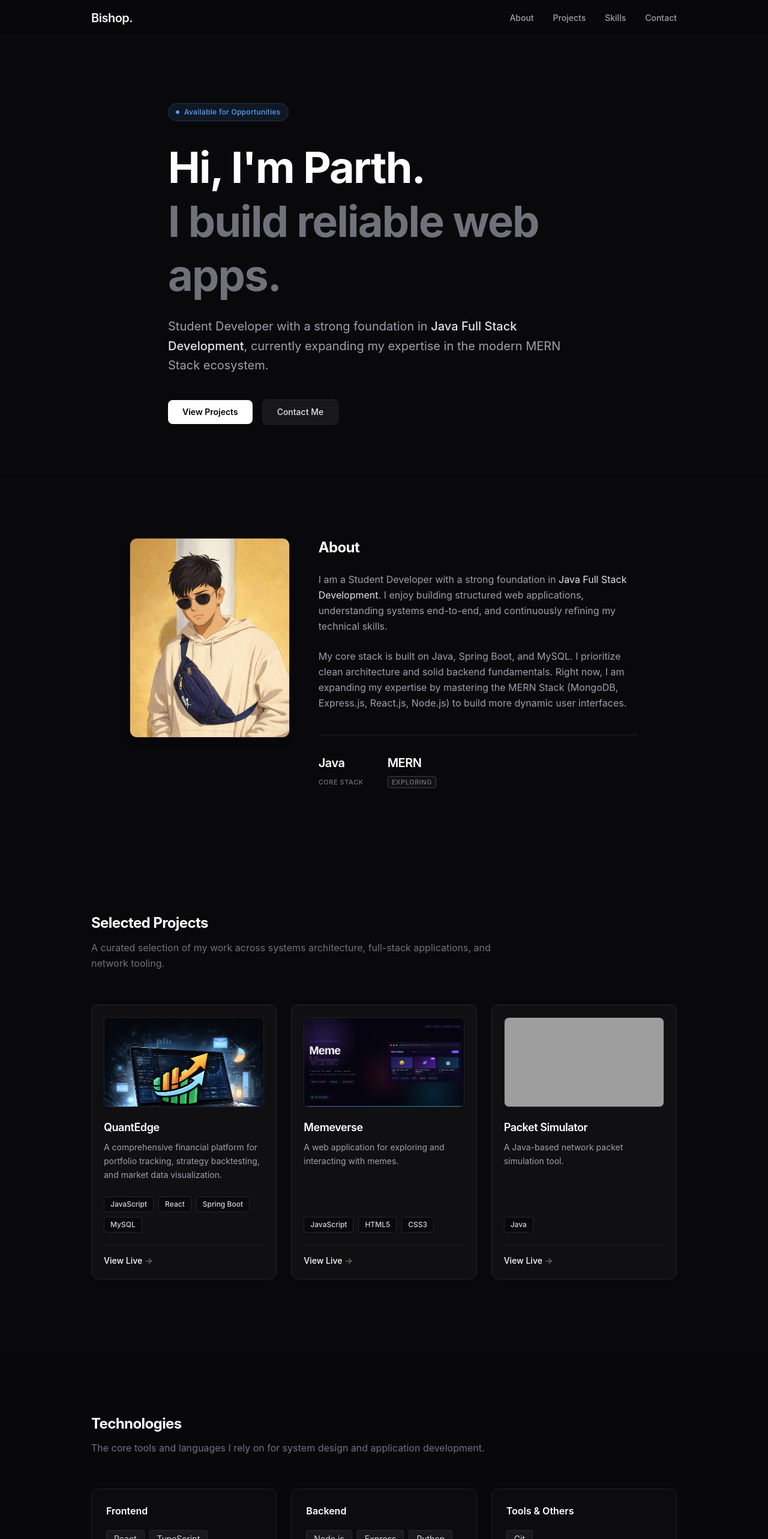
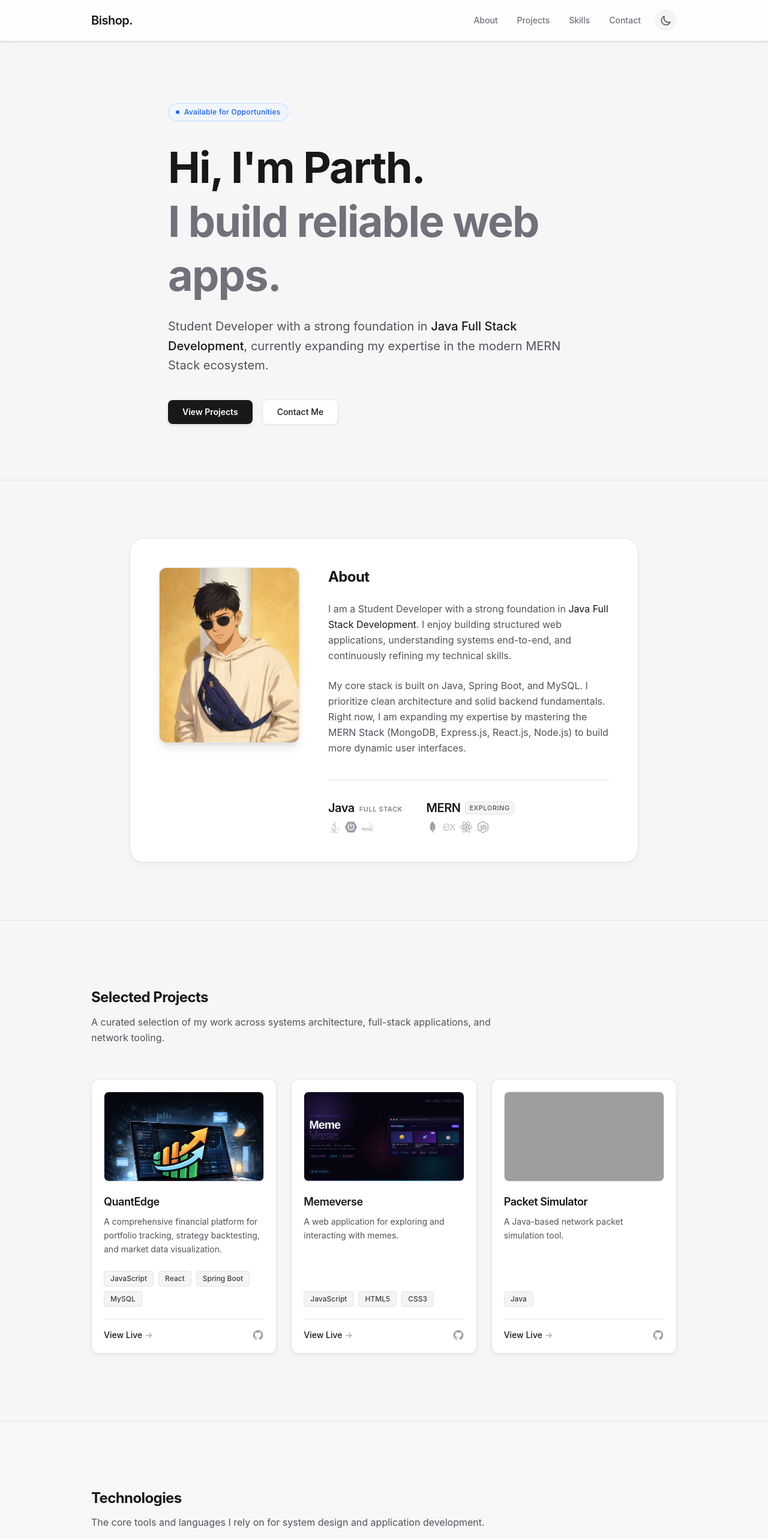
Before and after one commit to bishopcommander/Portfolio, a React app: page / in a window 1280 px wide. Shown: the top 2566 px of the page at 60% size. Built offline with nearby package versions, Linux system fonts and the light colour scheme; grey boxes are pictures that could not be loaded; the HTML template or start-up script is replaced by a standard one.

Commit message:
made few changes in ui

```diff
--- a/package.json
+++ b/package.json
@@ -12,7 +12,8 @@
   "dependencies": {
     "@tailwindcss/vite": "^4.2.2",
     "react": "^19.2.4",
-    "react-dom": "^19.2.4"
+    "react-dom": "^19.2.4",
+    "react-icons": "^5.6.0"
   },
   "devDependencies": {
     "@eslint/js": "^9.39.4",
--- a/src/App.jsx
+++ b/src/App.jsx
@@ -1,3 +1,4 @@
+import { useState, useEffect } from 'react';
 import Hero from './sections/Hero';
 import About from './sections/About';
 import Projects from './sections/Projects';
@@ -5,17 +6,60 @@ import Skills from './sections/Skills';
 import Contact from './sections/Contact';
 
 function App() {
+  const [isDark, setIsDark] = useState(true);
+
+  useEffect(() => {
+    const savedTheme = localStorage.getItem('theme');
+    const prefersDark = window.matchMedia('(prefers-color-scheme: dark)').matches;
+    if (savedTheme === 'light' || (!savedTheme && !prefersDark)) {
+      setIsDark(false);
+      document.documentElement.classList.remove('dark');
+    } else {
+      setIsDark(true);
+      document.documentElement.classList.add('dark');
+    }
+  }, []);
+
+  const toggleTheme = () => {
+    if (isDark) {
+      document.documentElement.classList.remove('dark');
+      localStorage.setItem('theme', 'light');
+      setIsDark(false);
+    } else {
+      document.documentElement.classList.add('dark');
+      localStorage.setItem('theme', 'dark');
+      setIsDark(true);
+    }
+  };
+
   return (
     <div className="min-h-screen">
-      <nav className="fixed w-full z-50 bg-[rgb(9,9,11)]/80 backdrop-blur-md border-b border-zinc-800/50 py-4">
+      <nav className="fixed w-full z-50 bg-white/80 dark:bg-[rgb(9,9,11)]/80 backdrop-blur-md border-b border-zinc-200 dark:border-zinc-800/50 py-4 shadow-sm dark:shadow-none transition-colors duration-300">
         <div className="container mx-auto px-6 flex justify-between items-center max-w-5xl">
-          <a href="#" className="text-xl font-semibold text-zinc-100 tracking-tight">Bishop.</a>
-          <ul className="hidden md:flex space-x-8 text-sm font-medium text-zinc-400">
-            <li><a href="#about" className="hover:text-zinc-100 transition-colors">About</a></li>
-            <li><a href="#projects" className="hover:text-zinc-100 transition-colors">Projects</a></li>
-            <li><a href="#skills" className="hover:text-zinc-100 transition-colors">Skills</a></li>
-            <li><a href="#contact" className="hover:text-zinc-100 transition-colors">Contact</a></li>
-          </ul>
+          <a href="#" className="text-xl font-semibold text-zinc-900 dark:text-zinc-100 tracking-tight transition-colors">Bishop.</a>
+          <div className="flex items-center gap-6">
+            <ul className="hidden md:flex space-x-8 text-sm font-medium text-zinc-500 dark:text-zinc-400">
+              <li><a href="#about" className="hover:text-zinc-900 dark:hover:text-zinc-100 transition-colors">About</a></li>
+              <li><a href="#projects" className="hover:text-zinc-900 dark:hover:text-zinc-100 transition-colors">Projects</a></li>
+              <li><a href="#skills" className="hover:text-zinc-900 dark:hover:text-zinc-100 transition-colors">Skills</a></li>
+              <li><a href="#contact" className="hover:text-zinc-900 dark:hover:text-zinc-100 transition-colors">Contact</a></li>
+            </ul>
+            <button
+              onClick={toggleTheme}
+              className="p-2 rounded-full bg-zinc-100 dark:bg-zinc-800 text-zinc-600 dark:text-zinc-400 hover:bg-zinc-200 dark:hover:bg-zinc-700 transition-colors"
+              aria-label="Toggle Theme"
+            >
+              {isDark ? (
+                <svg className="w-5 h-5" fill="none" viewBox="0 0 24 24" stroke="currentColor">
+                  <path strokeLinecap="round" strokeLinejoin="round" strokeWidth={2} d="M12 3v1m0 16v1m9-9h-1M4 12H3m15.364 6.364l-.707-.707M6.343 6.343l-.707-.707m12.728 0l-.707.707M6.343 17.657l-.707.707M16 12a4 4 0 11-8 0 4 4 0 018 0z" />
+                </svg>
+              ) : (
+                <svg className="w-5 h-5" fill="none" viewBox="0 0 24 24" stroke="currentColor">
+                  <path strokeLinecap="round" strokeLinejoin="round" strokeWidth={2} d="M20.354 15.354A9 9 0 018.646 3.646 9.003 9.003 0 0012 21a9.003 9.003 0 008.354-5.646z" />
+                </svg>
+              )}
+            </button>
+          </div>
         </div>
       </nav>
       <main>
@@ -25,7 +69,7 @@ function App() {
         <Skills />
         <Contact />
       </main>
-      <footer className="py-8 text-center text-zinc-500 text-sm border-t border-zinc-800/50">
+      <footer className="py-8 text-center text-zinc-500 text-sm border-t border-zinc-200 dark:border-zinc-800/50 transition-colors duration-300">
         <p>© {new Date().getFullYear()} Bishop. Built with React & Tailwind.</p>
       </footer>
     </div>
--- a/src/data/projects.js
+++ b/src/data/projects.js
@@ -5,6 +5,7 @@ export const projects = [
     description: "A comprehensive financial platform for portfolio tracking, strategy backtesting, and market data visualization.",
     techStack: ["JavaScript", "React", "Spring Boot", "MySQL"],
     link: "https://quant-edge-virid.vercel.app",
+    github: "https://github.com/bishopcommander/QuantEdge",
     image: "/quantedge.png"
   },
   {
@@ -13,6 +14,7 @@ export const projects = [
     description: "A web application for exploring and interacting with memes.",
     techStack: ["JavaScript", "HTML5", "CSS3"],
     link: "https://memeverse-five.vercel.app/",
+    github: "https://github.com/bishopcommander/memeverse",
     image: "/memeverse.png"
   },
   {
@@ -21,6 +23,7 @@ export const projects = [
     description: "A Java-based network packet simulation tool.",
     techStack: ["Java"],
     link: "https://github.com/bishopcommander/packetsimulator",
+    github: "https://github.com/bishopcommander/packetsimulator",
     image: "/packetsimulator.png"
   }
 ];
--- a/src/index.css
+++ b/src/index.css
@@ -1,10 +1,12 @@
 @import "tailwindcss";
+
+@custom-variant dark (&:is(.dark *));
 
 @layer base {
   html {
     scroll-behavior: smooth;
   }
   body {
-    @apply bg-[rgb(9,9,11)] text-zinc-300 font-sans antialiased selection:bg-blue-500/30;
+    @apply bg-zinc-100/80 text-zinc-900 dark:bg-[rgb(9,9,11)] dark:text-zinc-300 font-sans antialiased selection:bg-blue-500/30 transition-colors duration-300;
   }
 }
--- a/src/sections/About.jsx
+++ b/src/sections/About.jsx
@@ -1,32 +1,52 @@
+import { FaJava } from "react-icons/fa";
+import { SiSpringboot, SiMysql, SiReact, SiNodedotjs, SiExpress, SiMongodb } from "react-icons/si";
+
 export default function About() {
   return (
-    <section id="about" className="py-24 border-t border-zinc-900/50">
+    <section id="about" className="py-24 border-t border-zinc-200 dark:border-zinc-900/50 transition-colors duration-300">
       <div className="container mx-auto px-6 max-w-4xl">
+        <div className="bg-white dark:bg-zinc-900/40 border border-zinc-200 dark:border-zinc-800/80 rounded-3xl p-8 md:p-12 shadow-md shadow-zinc-200/50 dark:shadow-none transition-all duration-300">
           <div className="flex flex-col md:flex-row gap-12 items-center md:items-start">
             <div className="w-full md:w-1/3">
-            <div className="aspect-[4/5] rounded-xl border border-zinc-800 overflow-hidden relative shadow-lg">
+              <div className="aspect-[4/5] rounded-xl border border-zinc-200 dark:border-zinc-800 overflow-hidden relative shadow-lg transition-colors">
                  <img src="/profile.png" alt="About Me" className="w-full h-full object-cover object-top" />
               </div>
             </div>
             <div className="w-full md:w-2/3">
-            <h2 className="text-2xl font-bold mb-6 text-white tracking-tight">About</h2>
-            <div className="space-y-6 text-zinc-400 text-base leading-relaxed">
+              <h2 className="text-2xl font-bold mb-6 text-zinc-900 dark:text-white tracking-tight transition-colors">About</h2>
+              <div className="space-y-6 text-zinc-600 dark:text-zinc-400 text-base leading-relaxed transition-colors">
                 <p>
-                I am a Student Developer with a strong foundation in <span className="text-zinc-200">Java Full Stack Development</span>. I enjoy building structured web applications, understanding systems end-to-end, and continuously refining my technical skills.
+                  I am a Student Developer with a strong foundation in <span className="text-zinc-900 dark:text-zinc-200 transition-colors">Java Full Stack Development</span>. I enjoy building structured web applications, understanding systems end-to-end, and continuously refining my technical skills.
                 </p>
                 <p>
                   My core stack is built on Java, Spring Boot, and MySQL. I prioritize clean architecture and solid backend fundamentals. Right now, I am expanding my expertise by mastering the MERN Stack (MongoDB, Express.js, React.js, Node.js) to build more dynamic user interfaces.
                 </p>
               </div>
 
-            <div className="flex gap-10 mt-10 border-t border-zinc-800/60 pt-8">
+              <div className="flex flex-wrap gap-10 mt-10 border-t border-zinc-200 dark:border-zinc-800/60 pt-8 transition-colors">
                 <div>
-                <span className="block text-xl font-semibold text-white mb-1 tracking-tight">Java</span>
-                <span className="text-[11px] text-zinc-500 font-medium tracking-wider uppercase">Core Stack</span>
+                  <div className="flex items-center gap-2 mb-2">
+                    <span className="block text-xl font-semibold text-zinc-900 dark:text-white tracking-tight transition-colors">Java</span>
+                    <span className="text-[11px] text-zinc-500 font-medium tracking-wider uppercase mt-1">Full Stack</span>
+                  </div>
+                  <div className="flex gap-2 text-zinc-400 dark:text-zinc-500">
+                    <FaJava className="w-5 h-5 hover:text-zinc-900 dark:hover:text-white transition-colors" title="Java" />
+                    <SiSpringboot className="w-5 h-5 hover:text-green-500 transition-colors" title="Spring Boot" />
+                    <SiMysql className="w-5 h-5 hover:text-blue-500 transition-colors" title="MySQL" />
+                  </div>
                 </div>
                 <div>
-                <span className="block text-xl font-semibold text-white mb-1 tracking-tight">MERN</span>
-                <span className="text-[11px] text-zinc-500 font-medium tracking-wider border px-1.5 py-0.5 rounded border-zinc-700 bg-zinc-800/30 uppercase">Exploring</span>
+                  <div className="flex items-center gap-2 mb-2">
+                    <span className="block text-xl font-semibold text-zinc-900 dark:text-white tracking-tight transition-colors">MERN</span>
+                    <span className="text-[11px] text-zinc-600 dark:text-zinc-500 font-medium tracking-wider border px-1.5 py-0.5 rounded border-zinc-200 dark:border-zinc-700 bg-zinc-100 dark:bg-zinc-800/30 uppercase transition-colors">Exploring</span>
+                  </div>
+                  <div className="flex gap-2 text-zinc-400 dark:text-zinc-500">
+                    <SiMongodb className="w-5 h-5 hover:text-green-500 transition-colors" title="MongoDB" />
+                    <SiExpress className="w-5 h-5 hover:text-zinc-900 dark:hover:text-white transition-colors" title="Express.js" />
+                    <SiReact className="w-5 h-5 hover:text-blue-400 transition-colors" title="React" />
+                    <SiNodedotjs className="w-5 h-5 hover:text-green-600 transition-colors" title="Node.js" />
+                  </div>
+                </div>
               </div>
             </div>
           </div>
--- a/src/sections/Hero.jsx
+++ b/src/sections/Hero.jsx
@@ -2,23 +2,23 @@ export default function Hero() {
   return (
     <section id="home" className="min-h-screen flex flex-col justify-center relative pt-20">
       <div className="container mx-auto px-6 max-w-3xl z-10 mt-16 md:mt-0 text-center md:text-left">
-        <div className="inline-flex items-center gap-2 px-3 py-1.5 mb-8 text-xs font-medium text-blue-400 bg-blue-400/10 rounded-full border border-blue-400/20 tracking-wide">
-          <span className="w-1.5 h-1.5 rounded-full bg-blue-400 animate-pulse"></span>
+        <div className="inline-flex items-center gap-2 px-3 py-1.5 mb-8 text-xs font-medium text-blue-600 dark:text-blue-400 bg-blue-50 dark:bg-blue-400/10 rounded-full border border-blue-200 dark:border-blue-400/20 tracking-wide transition-colors">
+          <span className="w-1.5 h-1.5 rounded-full bg-blue-600 dark:bg-blue-400 animate-pulse"></span>
           Available for Opportunities
         </div>
-        <h1 className="text-5xl md:text-7xl font-bold mb-6 tracking-tight text-white leading-tight">
+        <h1 className="text-5xl md:text-7xl font-bold mb-6 tracking-tight text-zinc-900 dark:text-white leading-tight transition-colors">
           Hi, I'm Parth. <br />
           <span className="text-zinc-500">I build reliable web apps.</span>
         </h1>
-        <p className="text-lg md:text-xl text-zinc-400 mb-10 max-w-2xl font-normal leading-relaxed md:mx-0 mx-auto">
-          Student Developer with a strong foundation in <span className="text-zinc-200 font-medium">Java Full Stack Development</span>, currently expanding my expertise in the modern MERN Stack ecosystem.
+        <p className="text-lg md:text-xl text-zinc-600 dark:text-zinc-400 mb-10 max-w-2xl font-normal leading-relaxed md:mx-0 mx-auto transition-colors">
+          Student Developer with a strong foundation in <span className="text-zinc-900 dark:text-zinc-200 font-medium transition-colors">Java Full Stack Development</span>, currently expanding my expertise in the modern MERN Stack ecosystem.
         </p>
 
         <div className="flex flex-col sm:flex-row items-center justify-center md:justify-start gap-4">
-          <a href="#projects" className="w-full sm:w-auto px-6 py-2.5 bg-white text-black text-sm rounded-lg font-semibold hover:bg-zinc-200 transition-colors">
+          <a href="#projects" className="w-full sm:w-auto px-6 py-2.5 bg-zinc-900 text-white dark:bg-white dark:text-black text-sm rounded-lg font-semibold hover:bg-zinc-800 dark:hover:bg-zinc-200 shadow-md shadow-zinc-300/50 dark:shadow-none hover:shadow-lg dark:hover:shadow-none transition-all">
             View Projects
           </a>
-          <a href="#contact" className="w-full sm:w-auto px-6 py-2.5 bg-zinc-900 text-zinc-200 text-sm rounded-lg font-medium border border-zinc-800 hover:bg-zinc-800 hover:text-white transition-colors">
+          <a href="#contact" className="w-full sm:w-auto px-6 py-2.5 bg-white text-zinc-900 dark:bg-zinc-900 dark:text-zinc-200 text-sm rounded-lg font-medium border border-zinc-200 dark:border-zinc-800 hover:bg-zinc-50 dark:hover:bg-zinc-800 hover:text-zinc-900 dark:hover:text-white shadow-sm shadow-zinc-200/50 dark:shadow-none hover:shadow-md dark:hover:shadow-none transition-all">
             Contact Me
           </a>
         </div>
--- a/src/sections/Projects.jsx
+++ b/src/sections/Projects.jsx
@@ -2,31 +2,31 @@ import { projects } from '../data/projects';
 
 export default function Projects() {
   return (
-    <section id="projects" className="py-28 border-t border-zinc-900/50">
+    <section id="projects" className="py-28 border-t border-zinc-200 dark:border-zinc-900/50 transition-colors duration-300">
       <div className="container mx-auto px-6 max-w-5xl">
         <div className="mb-14">
-          <h2 className="text-2xl font-bold mb-3 text-white tracking-tight">Selected Projects</h2>
-          <p className="text-zinc-500 text-base max-w-2xl leading-relaxed">
+          <h2 className="text-2xl font-bold mb-3 text-zinc-900 dark:text-white tracking-tight transition-colors">Selected Projects</h2>
+          <p className="text-zinc-600 dark:text-zinc-500 text-base max-w-2xl leading-relaxed transition-colors">
             A curated selection of my work across systems architecture, full-stack applications, and network tooling.
           </p>
         </div>
 
         <div className="grid grid-cols-1 md:grid-cols-2 lg:grid-cols-3 gap-6">
           {projects.map((project) => (
-            <div key={project.id} className="group bg-zinc-900/50 border border-zinc-800 rounded-xl p-5 hover:bg-zinc-800/50 hover:border-zinc-700 transition-all duration-200 flex flex-col h-full">
-              <div className="aspect-video rounded-lg bg-zinc-950 mb-5 overflow-hidden border border-zinc-800/80">
+            <div key={project.id} className="group bg-white dark:bg-zinc-900/50 border border-zinc-200 dark:border-zinc-800 rounded-xl p-5 hover:border-zinc-300 dark:hover:border-zinc-700 hover:-translate-y-1 transition-all duration-300 flex flex-col h-full shadow-md shadow-zinc-200/50 hover:shadow-xl hover:shadow-zinc-200/60 dark:shadow-none dark:hover:shadow-none">
+              <div className="aspect-video rounded-lg bg-zinc-100 dark:bg-zinc-950 mb-5 overflow-hidden border border-zinc-200 dark:border-zinc-800/80 transition-colors">
                  {project.image ? (
                    <img src={project.image} alt={project.title} className="w-full h-full object-cover object-top" />
                  ) : (
-                   <div className="w-full h-full flex items-center justify-center text-zinc-700 text-sm">Preview Unavailable</div>
+                   <div className="w-full h-full flex items-center justify-center text-zinc-500 dark:text-zinc-700 text-sm transition-colors">Preview Unavailable</div>
                  )}
               </div>
 
               <div className="flex-grow">
                 <div className="flex justify-between items-start mb-2">
-                  <h3 className="text-lg font-semibold text-white tracking-tight">{project.title}</h3>
+                  <h3 className="text-lg font-semibold text-zinc-900 dark:text-white tracking-tight transition-colors">{project.title}</h3>
                 </div>
-                <p className="text-zinc-400 text-sm mb-6 leading-relaxed line-clamp-3">
+                <p className="text-zinc-600 dark:text-zinc-400 text-sm mb-6 leading-relaxed line-clamp-3 transition-colors">
                   {project.description}
                 </p>
               </div>
@@ -34,15 +34,22 @@ export default function Projects() {
               <div className="mt-auto">
                 <div className="flex flex-wrap gap-2 mb-5">
                   {project.techStack.map((tech) => (
-                     <span key={tech} className="px-2.5 py-1 text-xs font-medium bg-zinc-950 border border-zinc-800 rounded text-zinc-300">
+                     <span key={tech} className="px-2.5 py-1 text-xs font-medium bg-zinc-100 dark:bg-zinc-950 border border-zinc-200 dark:border-zinc-800 rounded text-zinc-700 dark:text-zinc-300 transition-colors">
                       {tech}
                     </span>
                   ))}
                 </div>
-                <div className="border-t border-zinc-800/60 pt-4 flex items-center justify-between">
-                  <a href={project.link} target="_blank" rel="noopener noreferrer" className="inline-flex items-center text-sm font-medium text-white hover:text-blue-400 transition-colors">
-                    View Live <span className="ml-1 text-zinc-500 group-hover:text-blue-400 group-hover:translate-x-0.5 transition-all">→</span>
+                <div className="border-t border-zinc-200 dark:border-zinc-800/60 pt-4 flex items-center justify-between transition-colors">
+                  <a href={project.link} target="_blank" rel="noopener noreferrer" className="inline-flex items-center text-sm font-medium text-zinc-900 dark:text-white hover:text-blue-500 dark:hover:text-blue-400 transition-colors">
+                    View Live <span className="ml-1 text-zinc-400 dark:text-zinc-500 group-hover:text-blue-500 dark:group-hover:text-blue-400 group-hover:translate-x-0.5 transition-all">→</span>
                   </a>
+                  {project.github && (
+                    <a href={project.github} target="_blank" rel="noopener noreferrer" className="inline-flex items-center text-zinc-400 dark:text-zinc-500 hover:text-zinc-900 dark:hover:text-white transition-colors" aria-label="GitHub Repository">
+                      <svg className="w-5 h-5" fill="currentColor" viewBox="0 0 24 24" aria-hidden="true">
+                        <path fillRule="evenodd" d="M12 2C6.477 2 2 6.484 2 12.017c0 4.425 2.865 8.18 6.839 9.504.5.092.682-.217.682-.483 0-.237-.008-.868-.013-1.703-2.782.605-3.369-1.343-3.369-1.343-.454-1.158-1.11-1.466-1.11-1.466-.908-.62.069-.608.069-.608 1.003.07 1.531 1.032 1.531 1.032.892 1.53 2.341 1.088 2.91.832.092-.647.35-1.088.636-1.338-2.22-.253-4.555-1.113-4.555-4.951 0-1.093.39-1.988 1.029-2.688-.103-.253-.446-1.272.098-2.65 0 0 .84-.27 2.75 1.026A9.564 9.564 0 0112 6.844c.85.004 1.705.115 2.504.337 1.909-1.296 2.747-1.027 2.747-1.027.546 1.379.202 2.398.1 2.651.64.7 1.028 1.595 1.028 2.688 0 3.848-2.339 4.695-4.566 4.943.359.309.678.92.678 1.855 0 1.338-.012 2.419-.012 2.747 0 .268.18.58.688.482A10.019 10.019 0 0022 12.017C22 6.484 17.522 2 12 2z" clipRule="evenodd" />
+                      </svg>
+                    </a>
+                  )}
                 </div>
               </div>
             </div>
--- a/src/sections/Skills.jsx
+++ b/src/sections/Skills.jsx
@@ -1,40 +1,63 @@
+import {
+  SiReact, SiTypescript, SiTailwindcss, SiNextdotjs, SiVuedotjs, SiFramer,
+  SiNodedotjs, SiExpress, SiPython, SiPostgresql, SiMongodb, SiGraphql,
+  SiGit
+} from "react-icons/si";
+
 const skillGroups = [
   {
     title: "Frontend",
-    skills: ["React", "TypeScript", "Tailwind CSS", "Next.js", "Vue.js", "Framer Motion"],
+    skills: [
+      { name: "React", Icon: SiReact },
+      { name: "TypeScript", Icon: SiTypescript },
+      { name: "Tailwind CSS", Icon: SiTailwindcss },
+      { name: "Next.js", Icon: SiNextdotjs },
+      { name: "Vue.js", Icon: SiVuedotjs },
+      { name: "Framer Motion", Icon: SiFramer }
+    ],
   },
   {
     title: "Backend",
-    skills: ["Node.js", "Express", "Python", "PostgreSQL", "MongoDB", "GraphQL"],
+    skills: [
+      { name: "Node.js", Icon: SiNodedotjs },
+      { name: "Express", Icon: SiExpress },
+      { name: "Python", Icon: SiPython },
+      { name: "PostgreSQL", Icon: SiPostgresql },
+      { name: "MongoDB", Icon: SiMongodb },
+      { name: "GraphQL", Icon: SiGraphql }
+    ],
   },
   {
     title: "Tools & Others",
-    skills: ["Git"],
+    skills: [
+      { name: "Git", Icon: SiGit }
+    ],
   }
 ];
 
 export default function Skills() {
   return (
-    <section id="skills" className="py-28 border-t border-zinc-900/50 bg-zinc-950/20">
+    <section id="skills" className="py-28 border-t border-zinc-200 dark:border-zinc-900/50 bg-zinc-50/50 dark:bg-zinc-950/20 transition-colors duration-300">
       <div className="container mx-auto px-6 max-w-5xl">
         <div className="mb-14">
-          <h2 className="text-2xl font-bold mb-3 text-white tracking-tight">Technologies</h2>
-          <p className="text-zinc-500 text-base max-w-2xl">
+          <h2 className="text-2xl font-bold mb-3 text-zinc-900 dark:text-white tracking-tight transition-colors">Technologies</h2>
+          <p className="text-zinc-600 dark:text-zinc-500 text-base max-w-2xl transition-colors">
             The core tools and languages I rely on for system design and application development.
           </p>
         </div>
 
         <div className="grid md:grid-cols-3 gap-6">
           {skillGroups.map((group) => (
-            <div key={group.title} className="bg-zinc-900/30 border border-zinc-800/80 rounded-xl p-6 hover:border-zinc-700 transition-colors">
-              <h3 className="text-base font-semibold mb-5 text-white">{group.title}</h3>
+            <div key={group.title} className="bg-white dark:bg-zinc-900/30 border border-zinc-200 dark:border-zinc-800/80 rounded-xl p-6 hover:border-zinc-300 dark:hover:border-zinc-700 hover:-translate-y-1 shadow-md shadow-zinc-200/50 hover:shadow-lg dark:shadow-none dark:hover:shadow-none transition-all duration-300">
+              <h3 className="text-base font-semibold mb-5 text-zinc-900 dark:text-white transition-colors">{group.title}</h3>
               <div className="flex flex-wrap gap-2">
                 {group.skills.map((skill) => (
                   <span
-                    key={skill}
-                    className="px-3 py-1 bg-zinc-800/50 rounded text-sm text-zinc-300 border border-zinc-700/50 cursor-default"
+                    key={skill.name}
+                    className="flex items-center gap-1.5 px-3 py-1.5 bg-zinc-100 dark:bg-zinc-800/50 rounded-md text-sm font-medium text-zinc-700 dark:text-zinc-300 border border-zinc-200 dark:border-zinc-700/50 cursor-default transition-colors hover:bg-zinc-200 dark:hover:bg-zinc-800"
                   >
-                    {skill}
+                    <skill.Icon className="w-4 h-4" />
+                    {skill.name}
                   </span>
                 ))}
               </div>
```
Also changed, not shown: src/sections/Contact.jsx (+17 -17 lines), 1 other file (tests, documents, lock files or other folders). Lines whose indentation alone changed are shown as unchanged.
